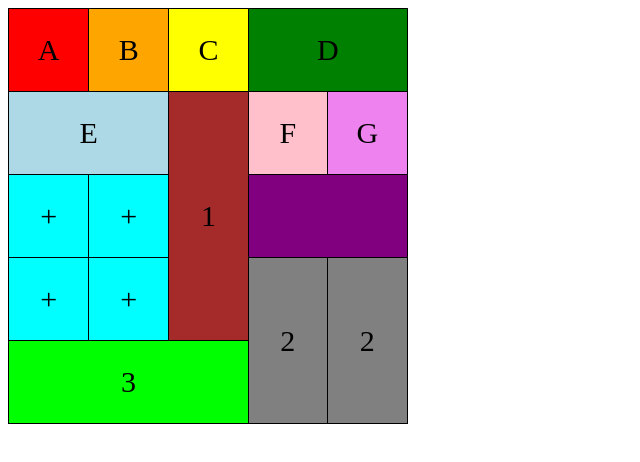
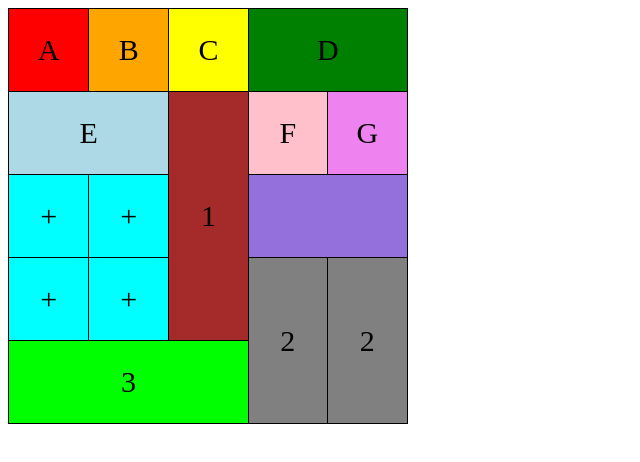
Before and after one commit to Andrii611/veebirakendused, a plain HTML site: page tood/iseseisevtabel.html in a window 1280 px wide. Shown: the whole page, without its empty margins (0-640 px from the left). Drawn offline with Linux system fonts and the light colour scheme.

```diff
--- a/tood/iseseisevtabelStyle.css
+++ b/tood/iseseisevtabelStyle.css
@@ -57,5 +57,5 @@
 }
 
 .pusto{
-    background-color: purple;
+    background-color: mediumpurple;
 }
```
